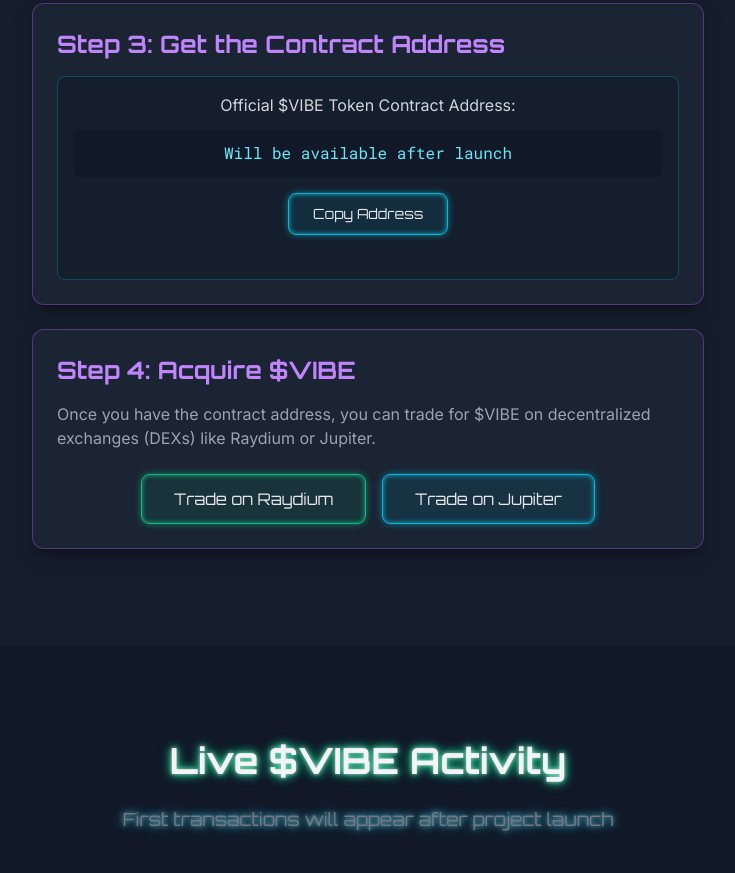
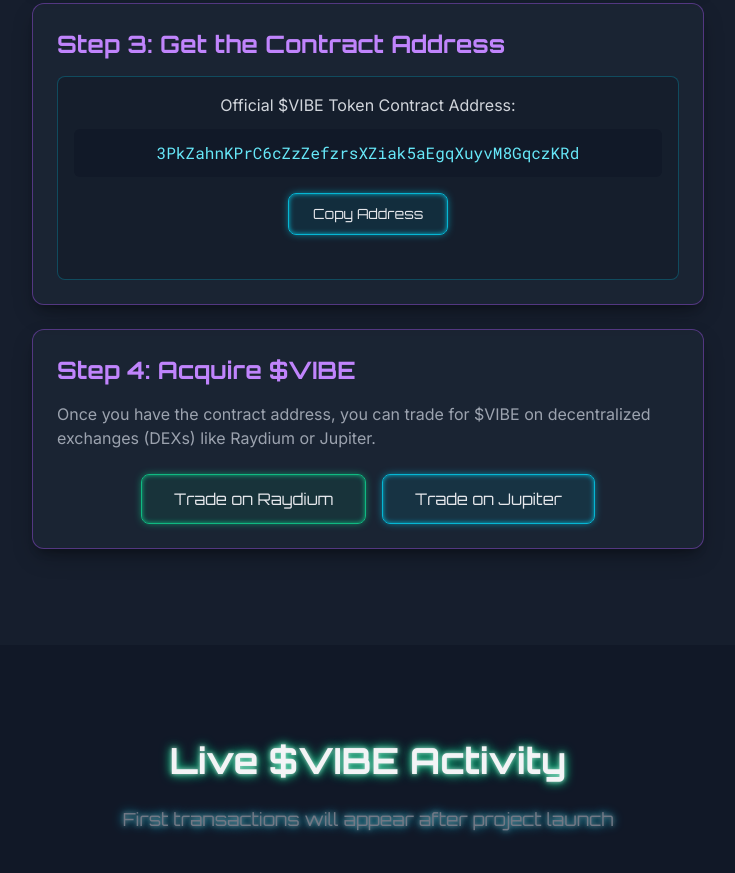
Before and after one commit to Mailguru2023/VibeVibes, a plain HTML site: page index.html in a window 1280 px wide. Shown: the part 3833-4706 px from the top of the page, without its empty margins (272-1007 px from the left). Drawn offline with nearby package versions, Linux system fonts and the light colour scheme.

Commit message:
Update index.html

```diff
--- a/index.html
+++ b/index.html
@@ -517,7 +517,7 @@
                             <p class="text-gray-300 mb-3 text-sm sm:text-base">Official $VIBE Token Contract Address:</p>
 
                             <!-- TODO: ИЗМЕНИТЬ ЭТО - Это самая важная часть! Замените заглушку на ваш РЕАЛЬНЫЙ адрес контракта Solana. -->
-                            <code id="contractAddress" class="font-roboto-mono text-cyan-300 bg-gray-900/70 p-3 rounded-md word-break-all block w-full text-center">Will be available after launch</code>
+                            <code id="contractAddress" class="font-roboto-mono text-cyan-300 bg-gray-900/70 p-3 rounded-md word-break-all block w-full text-center">3PkZahnKPrC6cZzZefzrsXZiak5aEgqXuyvM8GqczKRd</code>
 
                             <button id="copyAddressButton" class="font-orbitron pro-button pro-button-secondary py-2.5 px-6 rounded-lg text-sm w-full sm:w-auto mt-4">
                                 Copy Address
```
